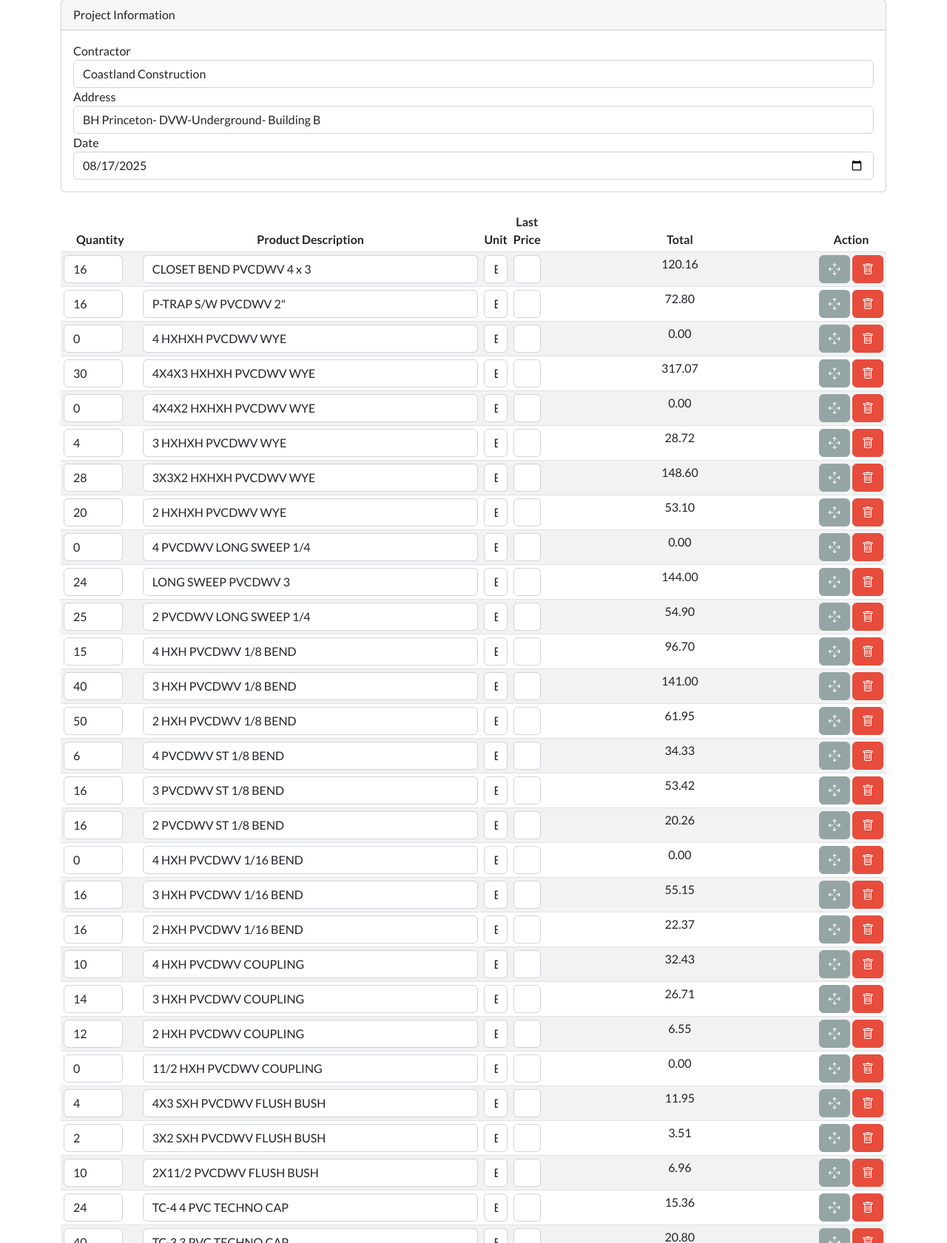
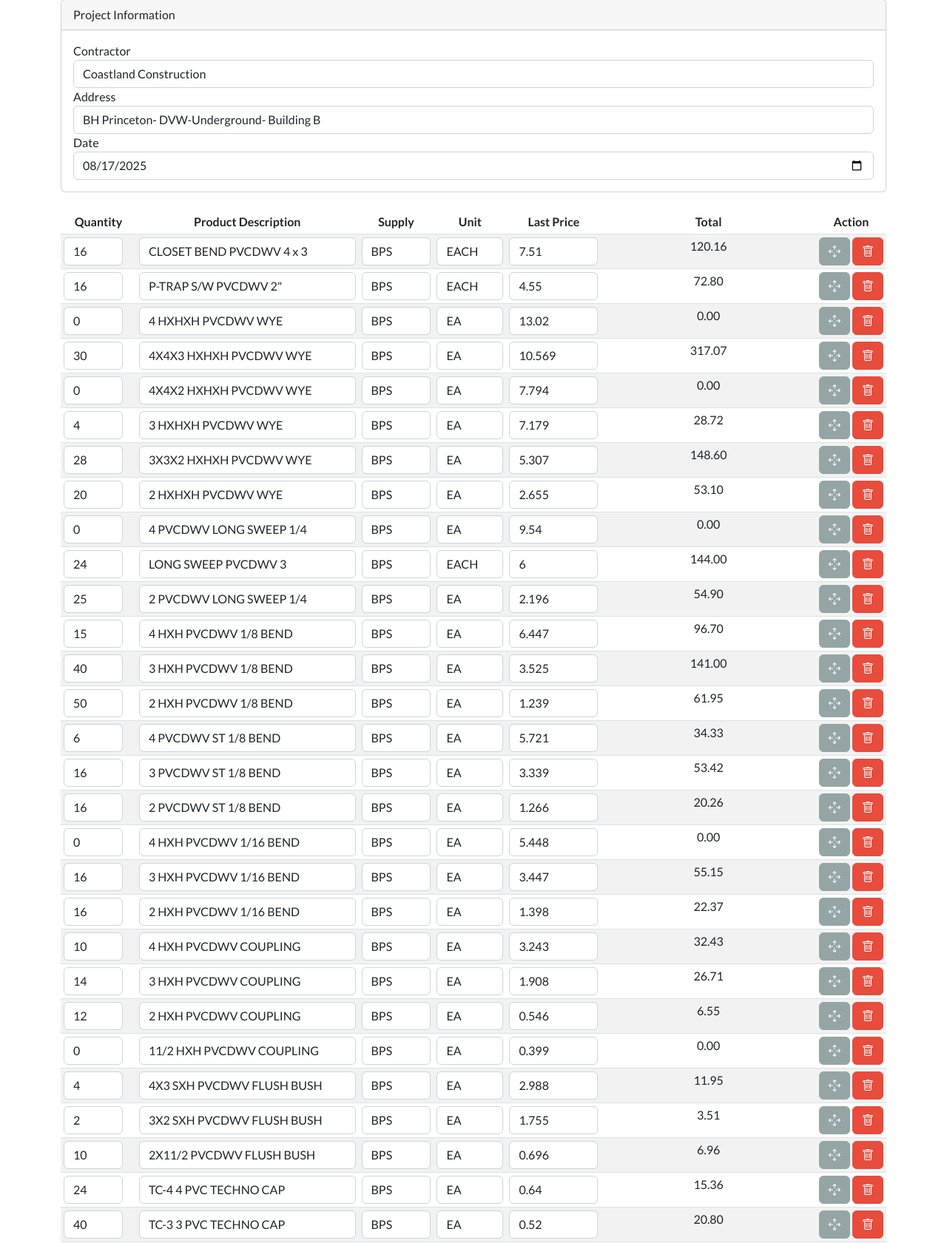
Before and after one commit to adm15123/Inventory-analyzer, a Flask app: a page that uses templates/material_list.html in a window 1280 px wide. Shown: the part 381-2062 px from the top of the page at 74% size. Run offline with Flask 3, Linux system fonts and the light colour scheme; the visitor is signed in with stand-in values (Sample User, id 1); some libraries are stand-ins or nearby versions.

Commit message:
Add supply column and widen price/unit fields

```diff
--- a/ZamoraInventoryApp.py
+++ b/ZamoraInventoryApp.py
@@ -684,6 +684,7 @@ def material_list():
             qty = item.get("quantity", 0)
             unit = item.get("Unit") or item.get("unit", "")
             total = item.get("total") or item.get("Total") or 0
+            supply = item.get("Supply") or item.get("supply", "BPS")
             product_list.append(
                 {
                     "Product Description": desc,
@@ -691,6 +692,7 @@ def material_list():
                     "quantity": qty,
                     "Unit": unit,
                     "total": total,
+                    "Supply": supply,
                 }
             )
     elif list_option_lower == "underground":
--- a/static/css/styles.css
+++ b/static/css/styles.css
@@ -19,7 +19,12 @@ table.table td, table.table th { text-align: center; }
 
 #material-table th:nth-child(2),
 #material-table td:nth-child(2) {
-  width: 50%;
+  width: 40%;
+}
+
+#material-table th:nth-child(3),
+#material-table td:nth-child(3) {
+  width: 10%;
 }
 
 #material-list .quantity {
@@ -31,3 +36,15 @@ table.table td, table.table th { text-align: center; }
   overflow-wrap: anywhere;
   width: 100%;
 }
+
+#material-list .supply {
+  min-width: 80px;
+}
+
+#material-list .unit {
+  min-width: 90px;
+}
+
+#material-list .last-price {
+  min-width: 120px;
+}
--- a/static/js/material_list.js
+++ b/static/js/material_list.js
@@ -26,6 +26,12 @@ function currentListId() {
   const lookup = document.getElementById('lookupSupply').value;
   return lookup === 'supply3' ? 'supply3List' :
     lookup === 'supply2' ? 'supply2List' : 'supply1List';
+}
+
+function currentSupplyCode() {
+  const lookup = document.getElementById('lookupSupply').value;
+  return lookup === 'supply3' ? 'LPS' :
+    lookup === 'supply2' ? 'S2' : 'BPS';
 }
 
 function updateListAttributes() {
@@ -57,6 +63,8 @@ function attachRowEvents(row) {
           const unitVal = latest.Unit || latest.unit;
           if (unitVal) { unitInput.value = unitVal; }
         }
+        const supplyInput = row.querySelector('input.supply');
+        if (supplyInput) { supplyInput.value = currentSupplyCode(); }
         recalcRow(row);
       }
     });
@@ -96,6 +104,8 @@ function updatePredeterminedRows() {
         const unitVal = latest.Unit || latest.unit;
         if (!unitInput.value && unitVal) { unitInput.value = unitVal; }
       }
+      const supplyInput = r.querySelector('input.supply');
+      if (supplyInput) { supplyInput.value = currentSupplyCode(); }
       recalcRow(r);
     }
   });
@@ -128,6 +138,7 @@ document.addEventListener('DOMContentLoaded', function () {
     const row = table.insertRow();
     row.innerHTML = '<td><input type="number" class="form-control quantity" placeholder="Quantity"></td>' +
       '<td><input type="text" class="form-control product" placeholder="Enter product" list="' + currentListId() + '"></td>' +
+      '<td><input type="text" class="form-control supply" value="' + currentSupplyCode() + '" readonly></td>' +
       '<td><input type="text" class="form-control unit" placeholder="Unit"></td>' +
       '<td><input type="number" step="0.01" class="form-control last-price" placeholder="Last price"></td>' +
       '<td class="total">0.00</td>' +
@@ -148,7 +159,8 @@ document.addEventListener('DOMContentLoaded', function () {
       const lastPrice = r.querySelector('input.last-price').value;
       const quantity = r.querySelector('input.quantity').value;
       const total = r.querySelector('.total').innerText;
-      productData.push({ description: product, unit: unit, last_price: lastPrice, quantity: quantity, total: total });
+      const supply = r.querySelector('input.supply').value;
+      productData.push({ description: product, supply: supply, unit: unit, last_price: lastPrice, quantity: quantity, total: total });
     });
     document.getElementById('product_data').value = JSON.stringify(productData);
     document.getElementById('material-form').submit();
@@ -160,7 +172,8 @@ document.addEventListener('DOMContentLoaded', function () {
       const product = r.querySelector('.product').value;
       const lastPrice = r.querySelector('input.last-price').value;
       const quantity = r.querySelector('input.quantity').value;
-      productData.push({ description: product, last_price: lastPrice, quantity: quantity });
+      const supply = r.querySelector('input.supply').value;
+      productData.push({ description: product, supply: supply, last_price: lastPrice, quantity: quantity });
     });
     const form = document.createElement('form');
     form.method = 'POST';
@@ -186,7 +199,8 @@ document.addEventListener('DOMContentLoaded', function () {
       const lastPrice = r.querySelector('input.last-price').value;
       const quantity = r.querySelector('input.quantity').value;
       const total = r.querySelector('.total').innerText;
-      productData.push({ description: product, unit: unit, last_price: lastPrice, quantity: quantity, total: total });
+      const supply = r.querySelector('input.supply').value;
+      productData.push({ description: product, supply: supply, unit: unit, last_price: lastPrice, quantity: quantity, total: total });
     });
     const projectInfo = {
       contractor: document.getElementById('contractor').value,
--- a/templates/material_list.html
+++ b/templates/material_list.html
@@ -65,6 +65,7 @@
       <tr>
         <th>Quantity</th>
         <th>Product Description</th>
+        <th>Supply</th>
         <th>Unit</th>
         <th>Last Price</th>
         <th>Total</th>
@@ -76,6 +77,7 @@
       <tr class="predetermined">
         <td><input type="number" class="form-control quantity" value="{{ product.get('quantity', 0) }}"></td>
         <td><input type="text" class="form-control product" value="{{ product['Product Description'] }}" list="supply1List"></td>
+        <td><input type="text" class="form-control supply" value="{{ product.get('Supply', product.get('supply', 'BPS')) }}" readonly></td>
         <td><input type="text" class="form-control unit" value="{{ product.get('Unit', product.get('unit', '')) }}"></td>
         <td><input type="number" step="0.01" class="form-control last-price" value="{{ product["Last Price"] }}" readonly></td>
         <td class="total">{{ product.get('total', '0.00') }}</td>
@@ -88,7 +90,7 @@
     </tbody>
     <tfoot>
       <tr>
-        <td colspan="4" class="text-end"><strong>Grand Total:</strong></td>
+        <td colspan="5" class="text-end"><strong>Grand Total:</strong></td>
         <td id="grand-total">0.00</td>
         <td></td>
       </tr>
```
